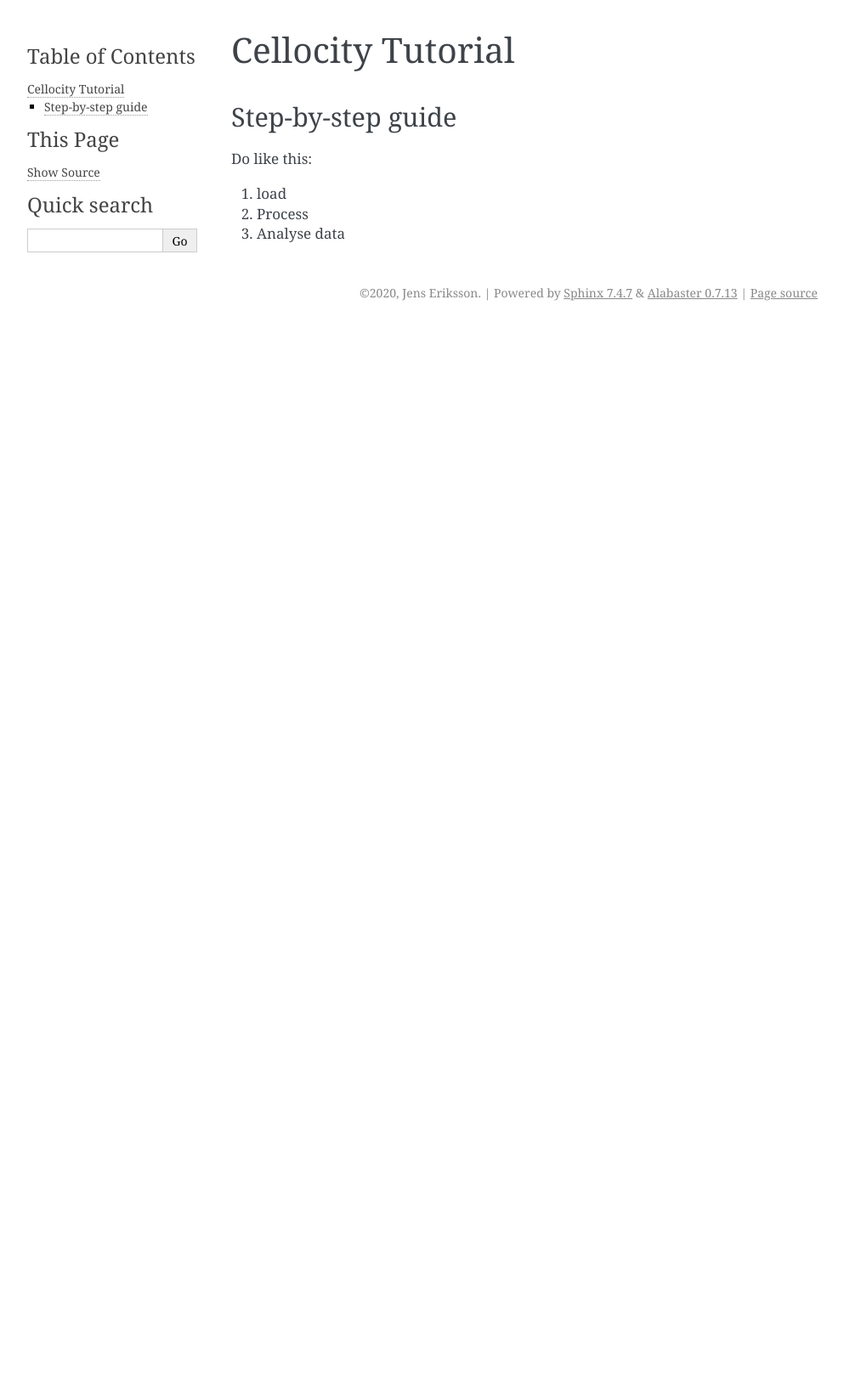
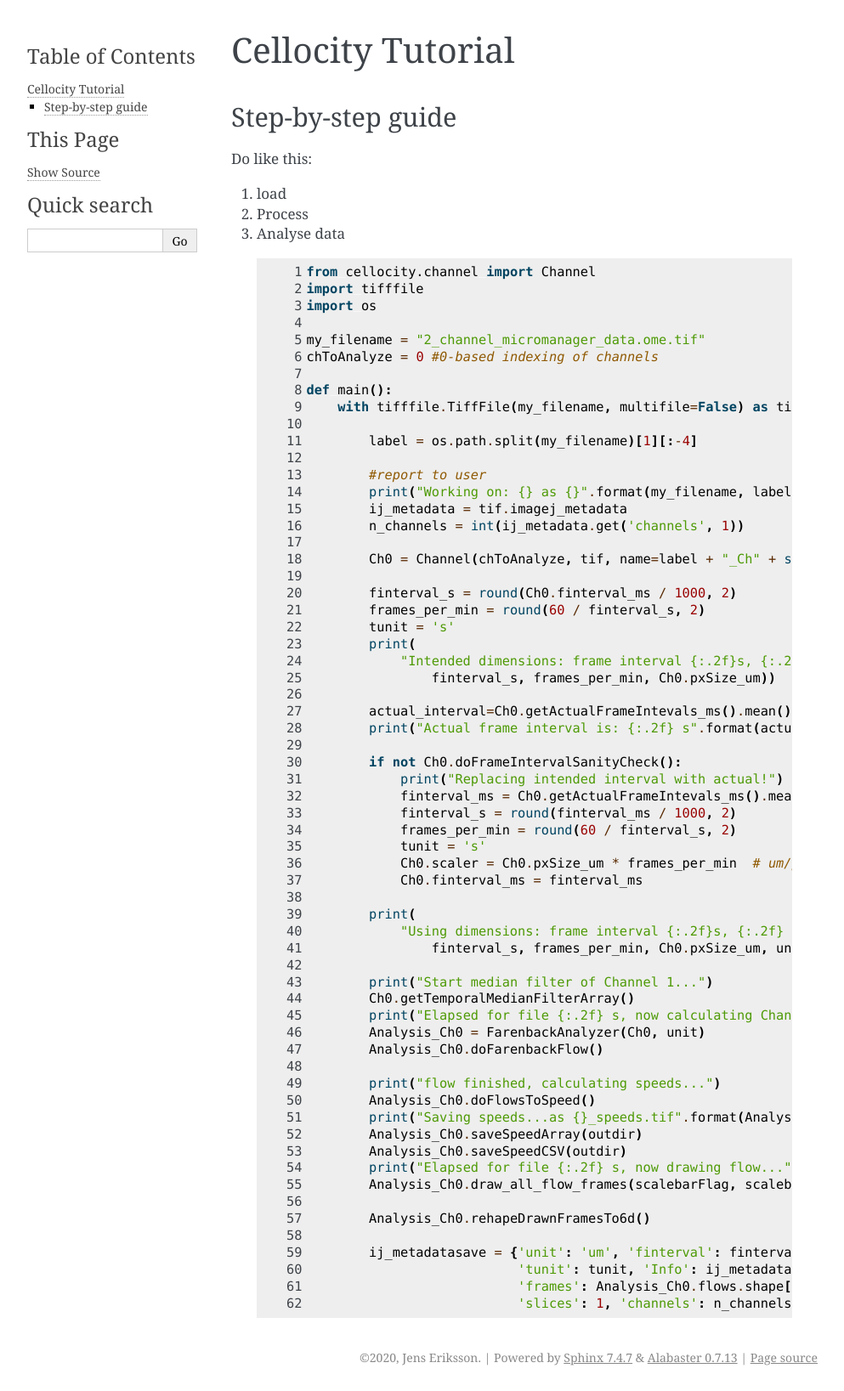
Before and after one commit to Oftatkofta/cellocity, a Sphinx documentation site: the page built from docs/tutorial.rst, in a window 1280 px wide. Shown: the whole page at 85% size, without its empty margins (148-1141 px from the left). Built offline with Sphinx 7.4.7, drawn with Linux system fonts in a browser that asks for light colours; before the commit the page ends 900 px from its top, so only the background shows below that.

Commit message:
Update tutorial.rst

```diff
--- a/docs/tutorial.rst
+++ b/docs/tutorial.rst
@@ -9,3 +9,69 @@
 1. load
 2. Process
 3. Analyse data
+
+ .. code-block:: python
+    :linenos:
+
+    from cellocity.channel import Channel
+    import tifffile
+    import os
+
+    my_filename = "2_channel_micromanager_data.ome.tif"
+    chToAnalyze = 0 #0-based indexing of channels
+
+    def main():
+        with tifffile.TiffFile(my_filename, multifile=False) as tif:
+
+            label = os.path.split(my_filename)[1][:-4]
+
+            #report to user
+            print("Working on: {} as {}".format(my_filename, label))
+            ij_metadata = tif.imagej_metadata
+            n_channels = int(ij_metadata.get('channels', 1))
+
+            Ch0 = Channel(chToAnalyze, tif, name=label + "_Ch" + str(chToAnalyze + 1))
+
+            finterval_s = round(Ch0.finterval_ms / 1000, 2)
+            frames_per_min = round(60 / finterval_s, 2)
+            tunit = 's'
+            print(
+                "Intended dimensions: frame interval {:.2f}s, {:.2f} frames/min, pixel size: {:.2f} um ".format(
+                    finterval_s, frames_per_min, Ch0.pxSize_um))
+
+            actual_interval=Ch0.getActualFrameIntevals_ms().mean() / 1000)
+            print("Actual frame interval is: {:.2f} s".format(actual_interval)
+
+            if not Ch0.doFrameIntervalSanityCheck():
+                print("Replacing intended interval with actual!")
+                finterval_ms = Ch0.getActualFrameIntevals_ms().mean()
+                finterval_s = round(finterval_ms / 1000, 2)
+                frames_per_min = round(60 / finterval_s, 2)
+                tunit = 's'
+                Ch0.scaler = Ch0.pxSize_um * frames_per_min  # um/px * frames/min * px/frame = um/min
+                Ch0.finterval_ms = finterval_ms
+
+            print(
+                "Using dimensions: frame interval {:.2f}s, {:.2f} frames/min, pixel size: {:.2f} um. Output unit: {}".format(
+                    finterval_s, frames_per_min, Ch0.pxSize_um, unit))
+
+            print("Start median filter of Channel 1...")
+            Ch0.getTemporalMedianFilterArray()
+            print("Elapsed for file {:.2f} s, now calculating Channel 1 flow...".format(time.time() - t1))
+            Analysis_Ch0 = FarenbackAnalyzer(Ch0, unit)
+            Analysis_Ch0.doFarenbackFlow()
+
+            print("flow finished, calculating speeds...")
+            Analysis_Ch0.doFlowsToSpeed()
+            print("Saving speeds...as {}_speeds.tif".format(Analysis_Ch0.channel.name))
+            Analysis_Ch0.saveSpeedArray(outdir)
+            Analysis_Ch0.saveSpeedCSV(outdir)
+            print("Elapsed for file {:.2f} s, now drawing flow...".format(time.time() - t1))
+            Analysis_Ch0.draw_all_flow_frames(scalebarFlag, scalebarLength, **flowkwargs)
+
+            Analysis_Ch0.rehapeDrawnFramesTo6d()
+
+            ij_metadatasave = {'unit': 'um', 'finterval': finterval_s,
+                               'tunit': tunit, 'Info': ij_metadata.get('Info', "None"),
+                               'frames': Analysis_Ch0.flows.shape[0],
+                               'slices': 1, 'channels': n_channels}
```
